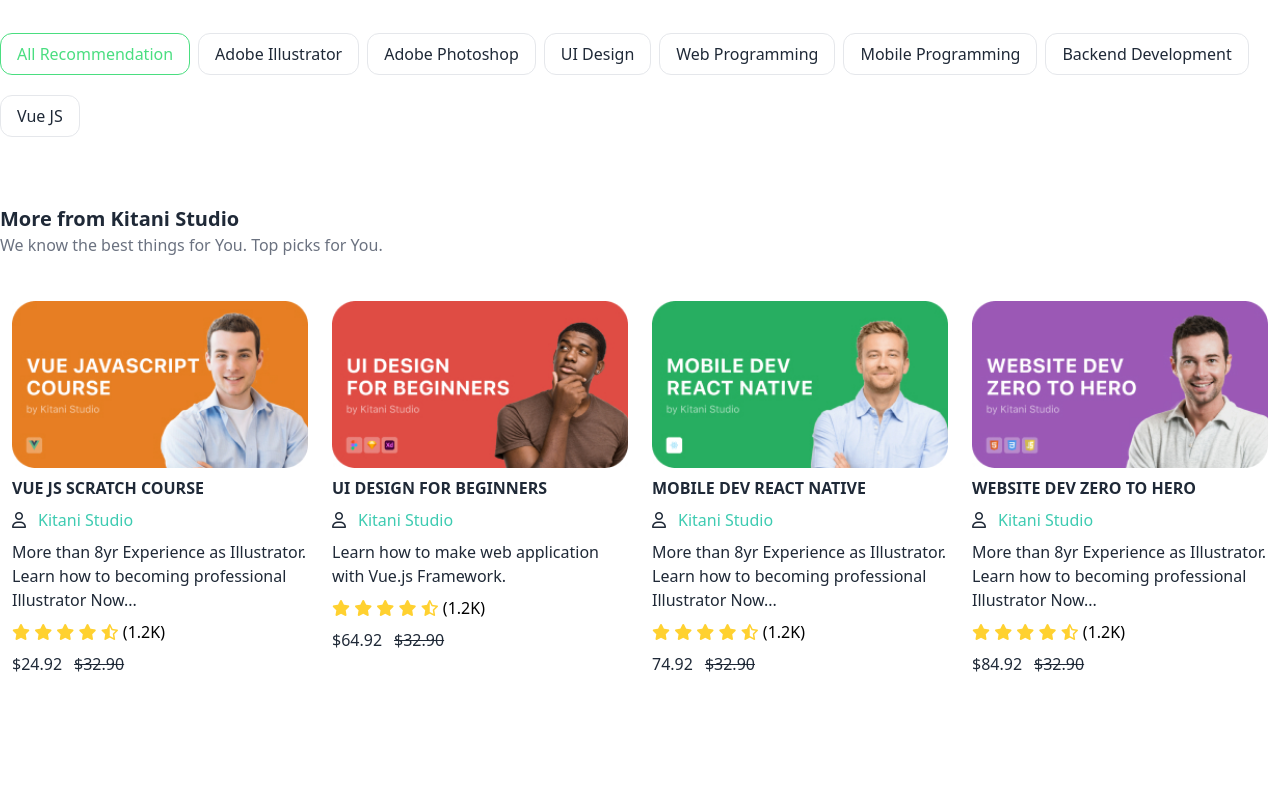
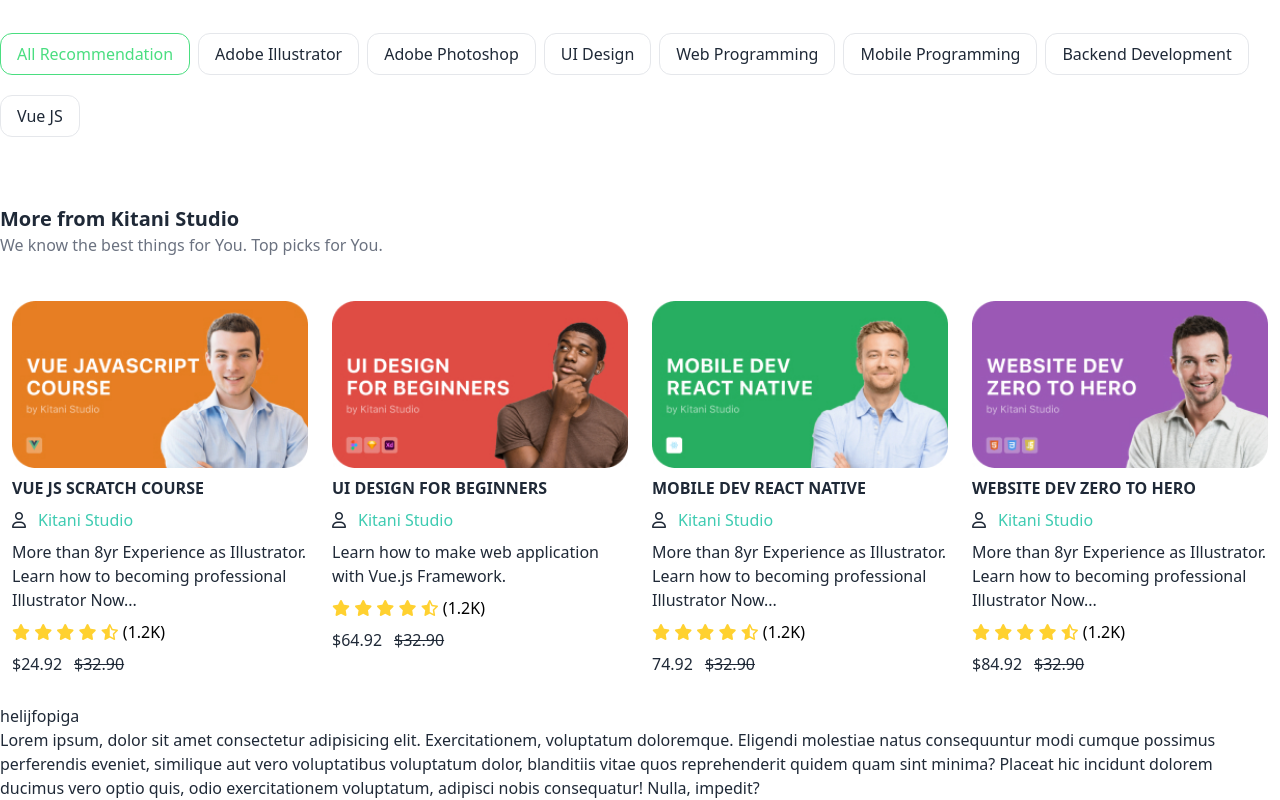
Before and after one commit to mehedihasanmurad/course-management, a plain HTML site: page index.html in a window 1280 px wide. Shown: the part 569-1369 px from the top of the page. Before the commit the page ends 1273 px from the top, so only its background shows below. Drawn offline with nearby package versions, Linux system fonts and the light colour scheme.

Commit message:
chekc branch

```diff
--- a/index.html
+++ b/index.html
@@ -177,6 +177,15 @@
 
 
         </section>
+
+        <section>
+            <div>
+                <h1>helijfopiga
+
+                </h1>
+                <p>Lorem ipsum, dolor sit amet consectetur adipisicing elit. Exercitationem, voluptatum doloremque. Eligendi molestiae natus consequuntur modi cumque possimus perferendis eveniet, similique aut vero voluptatibus voluptatum dolor, blanditiis vitae quos reprehenderit quidem quam sint minima? Placeat hic incidunt dolorem ducimus vero optio quis, odio exercitationem voluptatum, adipisci nobis consequatur! Nulla, impedit?</p>
+            </div>
+        </section>
     </main>
 </body>
 </html>
```
